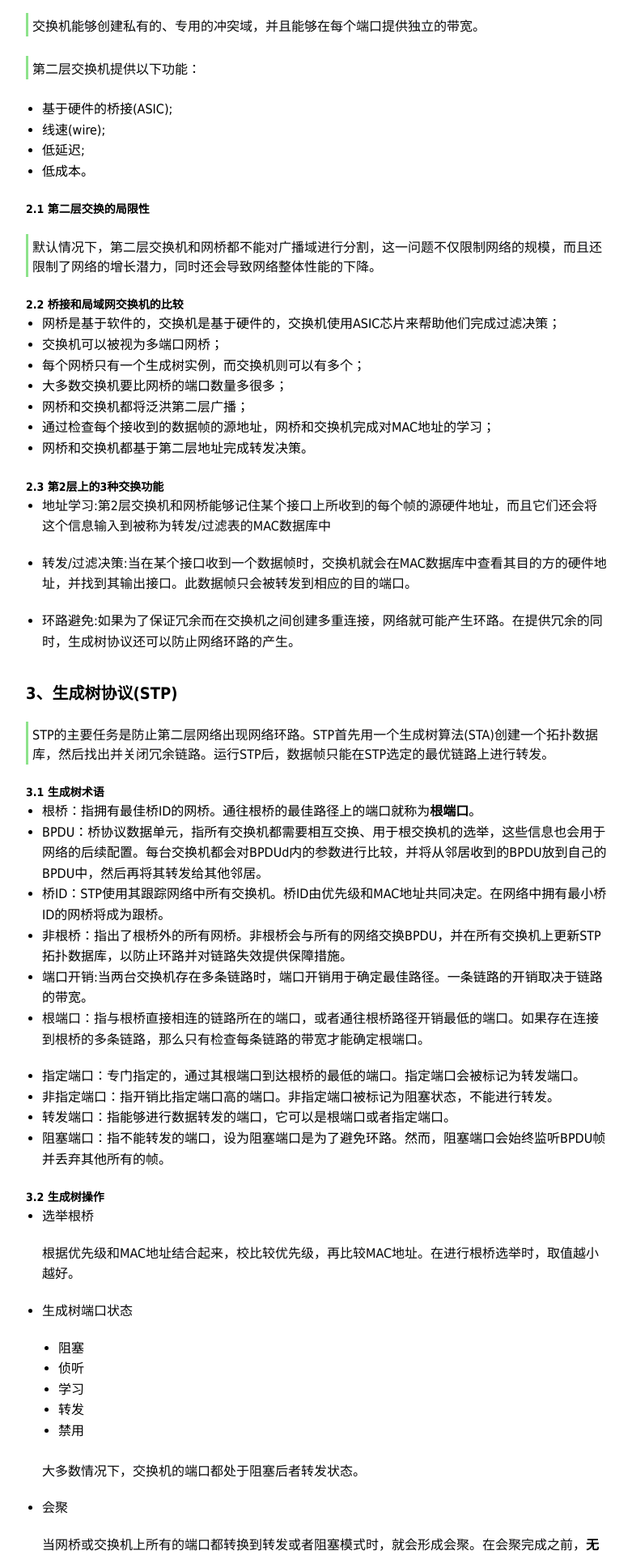
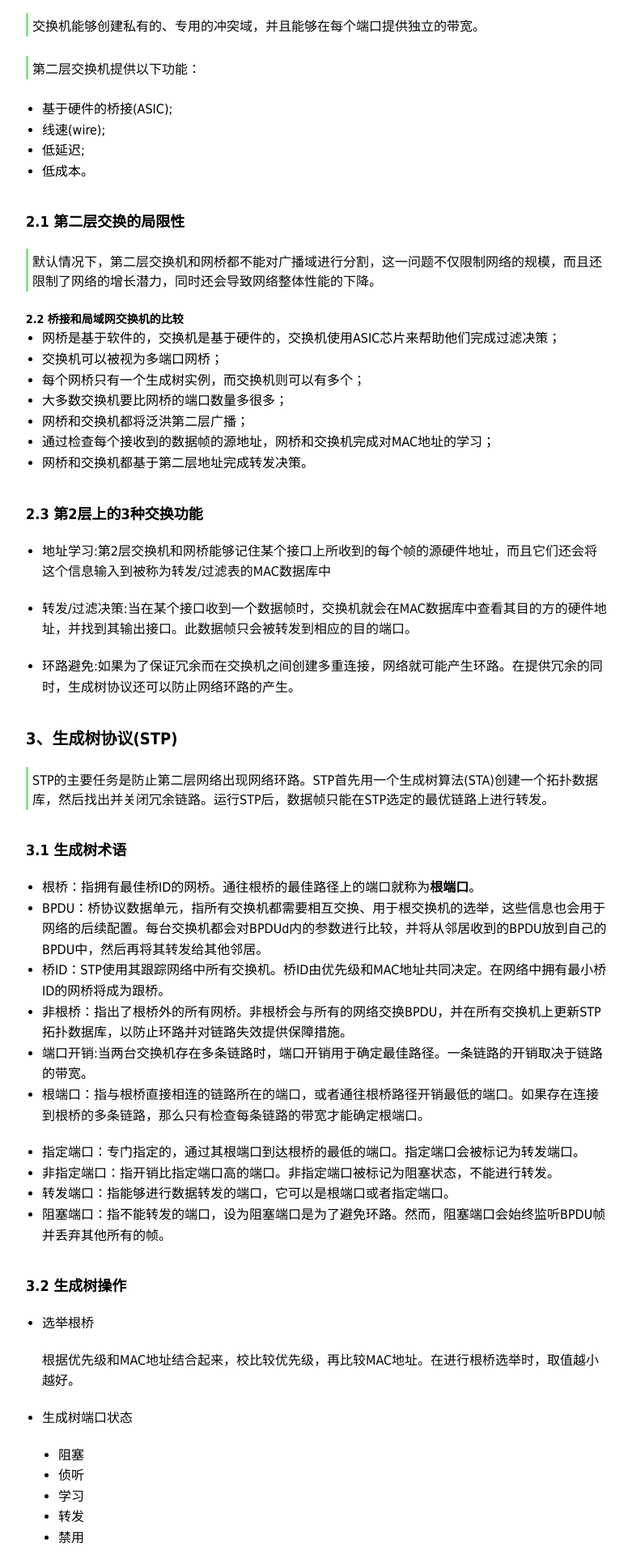
Before and after one commit to Xesian/Xesian, a Jekyll site: the page built from _posts/2015-05-31-思科学习笔记5.markdown, in a window 1280 px wide. Shown: the part 750-2670 px from the top of the page at 81% size, without its empty margins (248-1029 px from the left). Built offline with Jekyll 4.4.1, drawn with Linux system fonts in a browser that asks for light colours; nearby versions of some CDN libraries; some web fonts are replaced; comment, search, counter and statistics services are not loaded.

Commit message:
xesin commit

```diff
--- a/_posts/2015-05-31-思科学习笔记5.markdown
+++ b/_posts/2015-05-31-思科学习笔记5.markdown
@@ -22,7 +22,7 @@ keywords: STP
 * 低延迟;
 * 低成本。
 
-###### **2.1 第二层交换的局限性**
+##### **2.1 第二层交换的局限性**
 
 > 默认情况下，第二层交换机和网桥都不能对广播域进行分割，这一问题不仅限制网络的规模，而且还限制了网络的增长潜力，同时还会导致网络整体性能的下降。
 
@@ -36,7 +36,7 @@ keywords: STP
 * 通过检查每个接收到的数据帧的源地址，网桥和交换机完成对MAC地址的学习；
 * 网桥和交换机都基于第二层地址完成转发决策。
 
-###### **2.3 第2层上的3种交换功能**
+##### **2.3 第2层上的3种交换功能**
 
 * 地址学习:第2层交换机和网桥能够记住某个接口上所收到的每个帧的源硬件地址，而且它们还会将这个信息输入到被称为转发/过滤表的MAC数据库中
 
@@ -48,7 +48,7 @@ keywords: STP
 
   > STP的主要任务是防止第二层网络出现网络环路。STP首先用一个生成树算法(STA)创建一个拓扑数据库，然后找出并关闭冗余链路。运行STP后，数据帧只能在STP选定的最优链路上进行转发。
 
-###### **3.1 生成树术语**
+##### **3.1 生成树术语**
 
 * 根桥：指拥有最佳桥ID的网桥。通往根桥的最佳路径上的端口就称为**根端口**。
 * BPDU：桥协议数据单元，指所有交换机都需要相互交换、用于根交换机的选举，这些信息也会用于网络的后续配置。每台交换机都会对BPDUd内的参数进行比较，并将从邻居收到的BPDU放到自己的BPDU中，然后再将其转发给其他邻居。
@@ -62,7 +62,7 @@ keywords: STP
 * 转发端口：指能够进行数据转发的端口，它可以是根端口或者指定端口。
 * 阻塞端口：指不能转发的端口，设为阻塞端口是为了避免环路。然而，阻塞端口会始终监听BPDU帧并丢弃其他所有的帧。
 
-###### **3.2 生成树操作**
+##### **3.2 生成树操作**
 
 * 选举根桥
 
```
